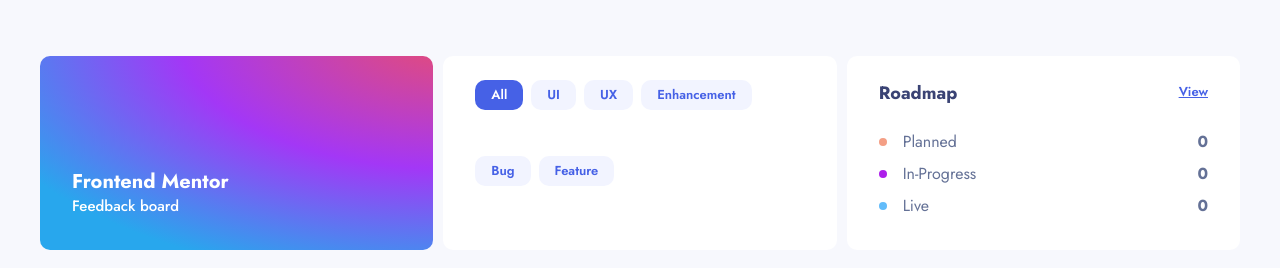
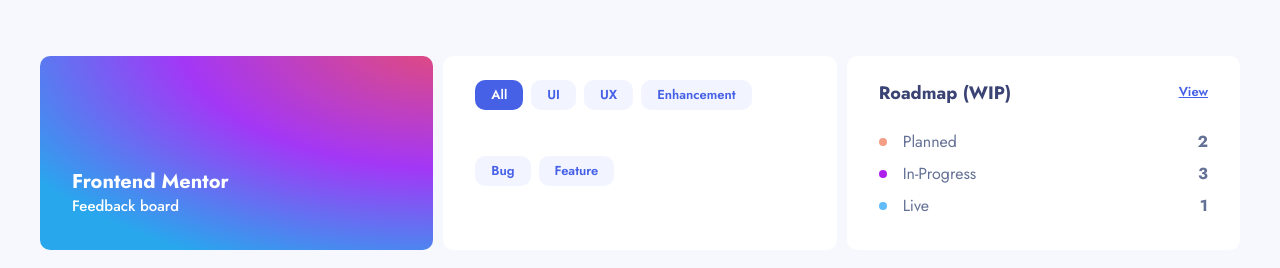
Before and after one commit to omonteon/product-feedback-app, a React (Vite) app: page / in a window 1280 px wide. Shown: the top 268 px of the page. Built offline with nearby package versions, Linux system fonts and the light colour scheme.

Commit message:
chore: enable link to roadmap again

```diff
--- a/src/components/RoadmapSummaryCard/RoadmapSummaryCard.tsx
+++ b/src/components/RoadmapSummaryCard/RoadmapSummaryCard.tsx
@@ -31,7 +31,8 @@ function RoadmapSummaryCard({ feedbackList }: RoadmapSummaryCardProps) {
   return (
     <Card className={styles.roadMapCard}>
       <header>
-        <h3>Roadmap</h3> <Link to="roadmap">View</Link>
+        <h3>Roadmap (WIP)</h3>
+        <Link to="roadmap">View</Link>
       </header>
       <ul>
         {statusList.map((status) => (
@@ -61,9 +62,9 @@ function getCSSVariableValue(varName: string) {
 function getCountbyStatus(feedbackList: Feedback[]) {
   const countByStatus = {
     suggestion: 0,
-    planned: 0,
-    "in-progress": 0,
-    live: 0,
+    planned: 2,
+    "in-progress": 3,
+    live: 1,
   };
   feedbackList.forEach((feedback) => {
     countByStatus[feedback.status] += 1;
```
